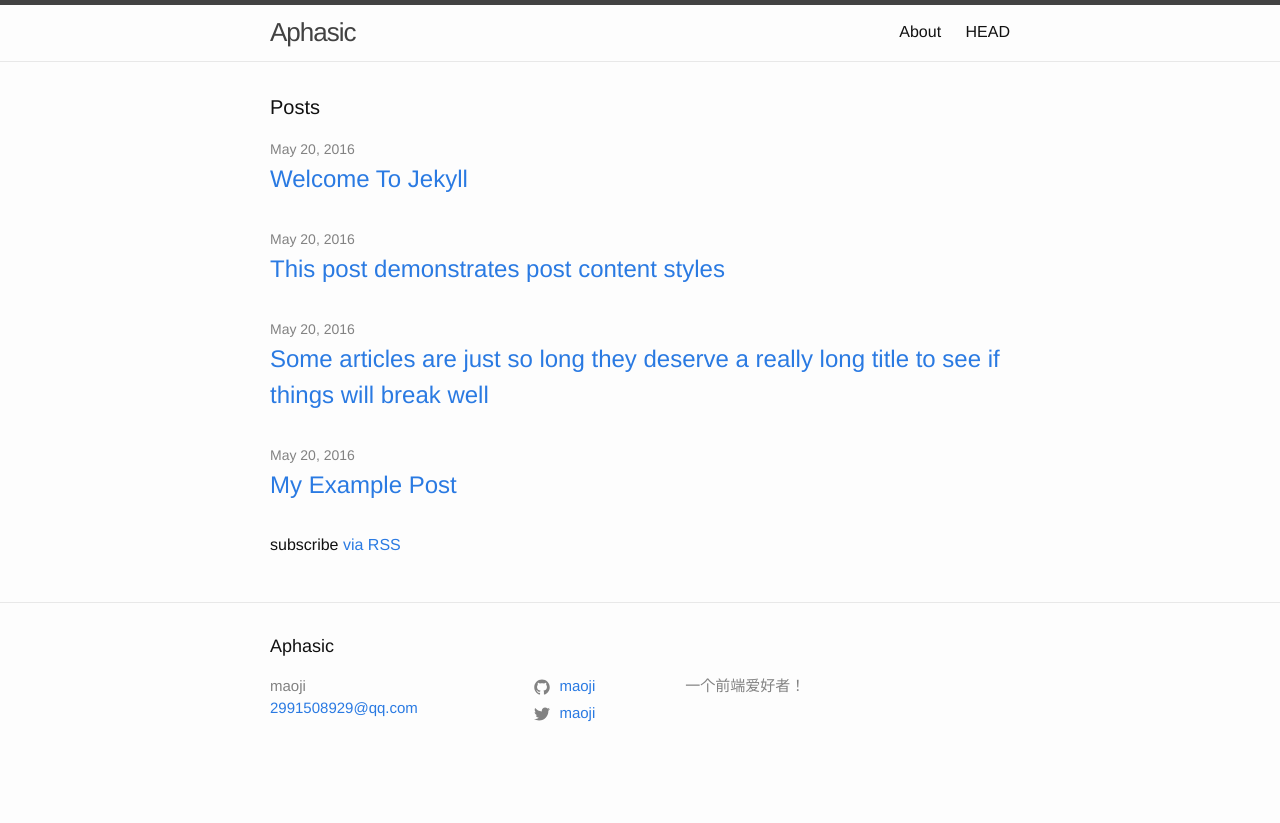
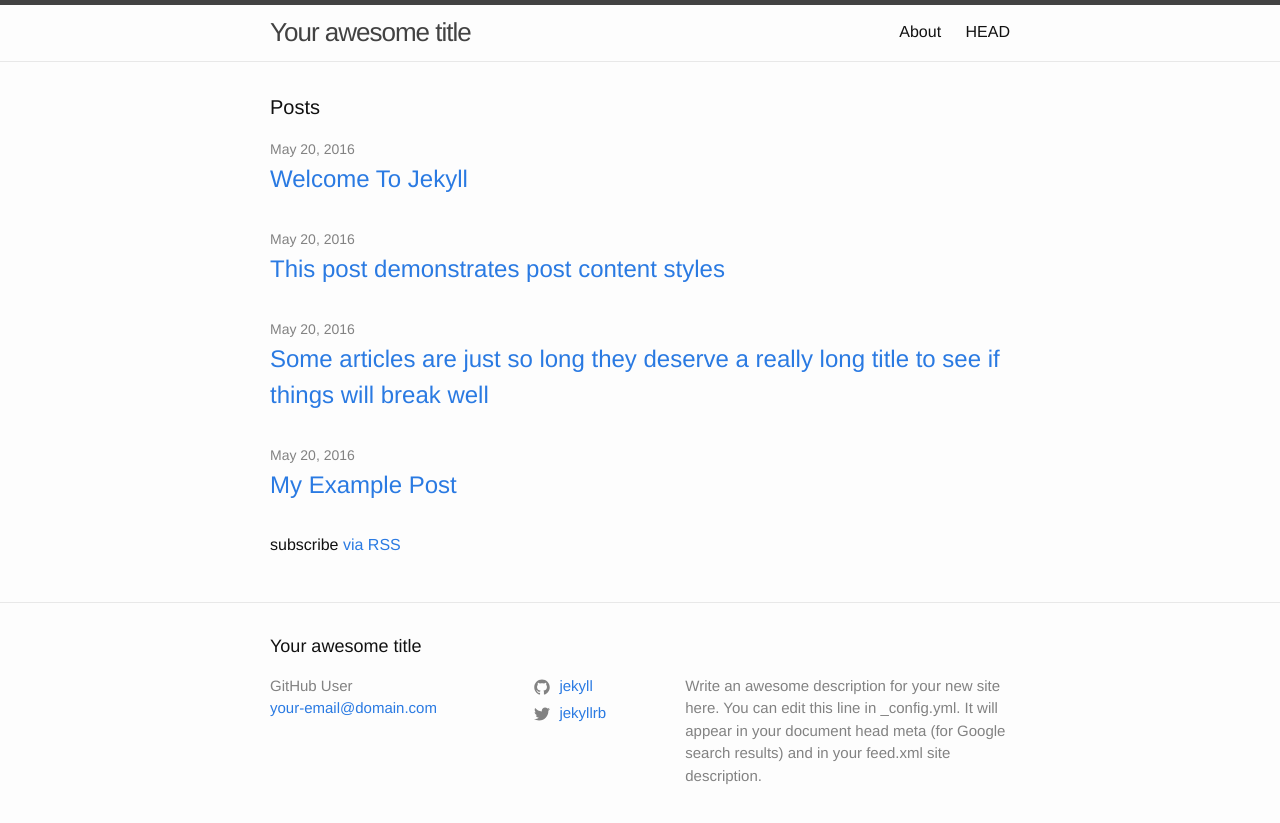
Before and after one commit to maoji/maoji.github.io, a Jekyll site: the page built from index.md, in a window 1280 px wide. Shown: the top 823 px of the page. Built offline with Jekyll 4.4.1, drawn with Linux system fonts in a browser that asks for light colours.

Commit message:
配置项修改

```diff
--- a/Gemfile
+++ b/Gemfile
@@ -1,3 +1,2 @@
 source "https://rubygems.org"
-
-gem "github-pages", group: :jekyll_plugins
+gemspec
--- a/_config.yml
+++ b/_config.yml
@@ -1,12 +1,13 @@
-title: Aphasic
-author: maoji
-email: 2991508929@qq.com
+title: Your awesome title
+author: GitHub User
+email: your-email@domain.com
 description: > # this means to ignore newlines until "baseurl:"
-  一个前端爱好者！
-state: 别紧张，你这样没事！
+  Write an awesome description for your new site here. You can edit this
+  line in _config.yml. It will appear in your document head meta (for
+  Google search results) and in your feed.xml site description.
 
-twitter_username: maoji
-github_username:  maoji
+twitter_username: jekyllrb
+github_username:  jekyll
 
 # Minima date format
 # refer to http://shopify.github.io/liquid/filters/date/ if you want to customize this
@@ -24,14 +25,3 @@
 exclude:
   - Gemfile
   - Gemfile.lock
-
-lsi: false
-safe: true
-source: maoji/maoji.github.io
-incremental: false
-highlighter: rouge
-gist:
-  noscript: false
-kramdown:
-  math_engine: mathjax
-  syntax_highlighter: rouge
```
Also changed, not shown: .travis.yml (added).
